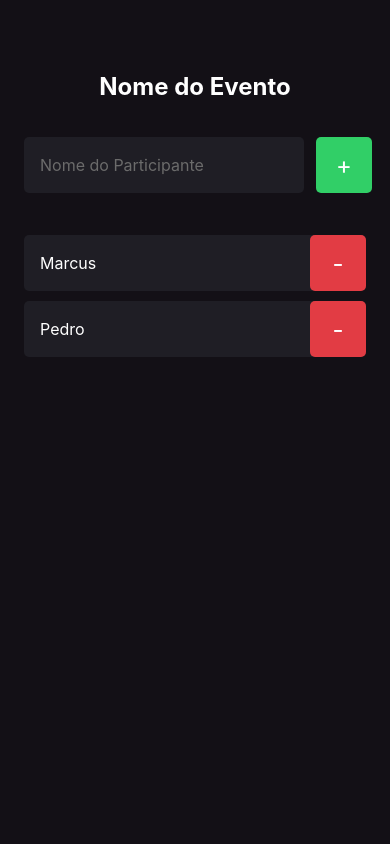
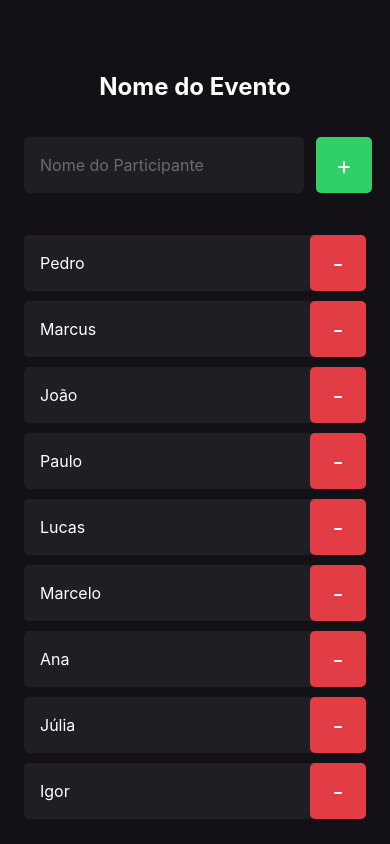
Before and after one commit to marcus-silveira/ImHere, a React Native app: screen / in a window 390 px wide. Built offline with nearby package versions, Linux system fonts and the light colour scheme.

Commit message:
Criado func de remover e add scroll

```diff
--- a/package.json
+++ b/package.json
@@ -12,11 +12,15 @@
     "expo": "~51.0.28",
     "expo-status-bar": "~1.12.1",
     "react": "18.2.0",
-    "react-native": "0.74.5"
+    "react-native": "0.74.5",
+    "react-native-get-random-values": "^1.11.0",
+    "react-native-uuid": "^2.0.2",
+    "uuid": "^10.0.0"
   },
   "devDependencies": {
     "@babel/core": "^7.20.0",
     "@types/react": "~18.2.45",
+    "@types/uuid": "^10.0.0",
     "typescript": "^5.1.3"
   },
   "private": true
--- a/src/components/Participant/index.tsx
+++ b/src/components/Participant/index.tsx
@@ -3,14 +3,15 @@ import { styles } from "./style";
 
 type Props = {
   name: string;
+  onRemove: () => void;
 };
 
-export function Participant({ name }: Props) {
+export function Participant({ name, onRemove }: Props) {
   return (
     <View style={styles.container}>
       <Text style={styles.name}>{name}</Text>
 
-      <TouchableOpacity style={styles.button}>
+      <TouchableOpacity style={styles.button} onPress={onRemove}>
         <Text style={styles.ButtonText}>-</Text>
       </TouchableOpacity>
     </View>
--- a/src/screens/Home/index.tsx
+++ b/src/screens/Home/index.tsx
@@ -1,12 +1,37 @@
-import { Text, View, TextInput, TouchableOpacity } from "react-native";
+import {
+  Text,
+  View,
+  TextInput,
+  TouchableOpacity,
+  ScrollView,
+} from "react-native";
 import { styles } from "./styles";
-
+import "react-native-get-random-values";
+import { v4 as uuid4 } from "uuid";
 import { Participant } from "../../components/Participant";
 
 function handleParticipantAdd() {
   console.log("BOTAO CLICADO");
 }
+
+function handleParticipantRemove(name: string) {
+  console.log(`Removendo Participante ${name}`);
+}
+
 export function Home() {
+  const participants = [
+    "Pedro",
+    "Marcus",
+    "João",
+    "Paulo",
+    "Lucas",
+    "Marcelo",
+    "Ana",
+    "Júlia",
+    "Igor",
+    "Tales",
+  ];
+
   return (
     <View style={styles.container}>
       <Text style={styles.eventName}>Nome do Evento</Text>
@@ -23,8 +48,15 @@ export function Home() {
         </TouchableOpacity>
       </View>
 
-      <Participant name="Marcus" />
-      <Participant name="Pedro" />
+      <ScrollView>
+        {participants.map((participant) => (
+          <Participant
+            key={uuid4().toString()}
+            name={participant}
+            onRemove={() => handleParticipantRemove(participant)}
+          />
+        ))}
+      </ScrollView>
     </View>
   );
 }
```
Also changed, not shown: 1 other file (tests, documents, lock files or other folders).
